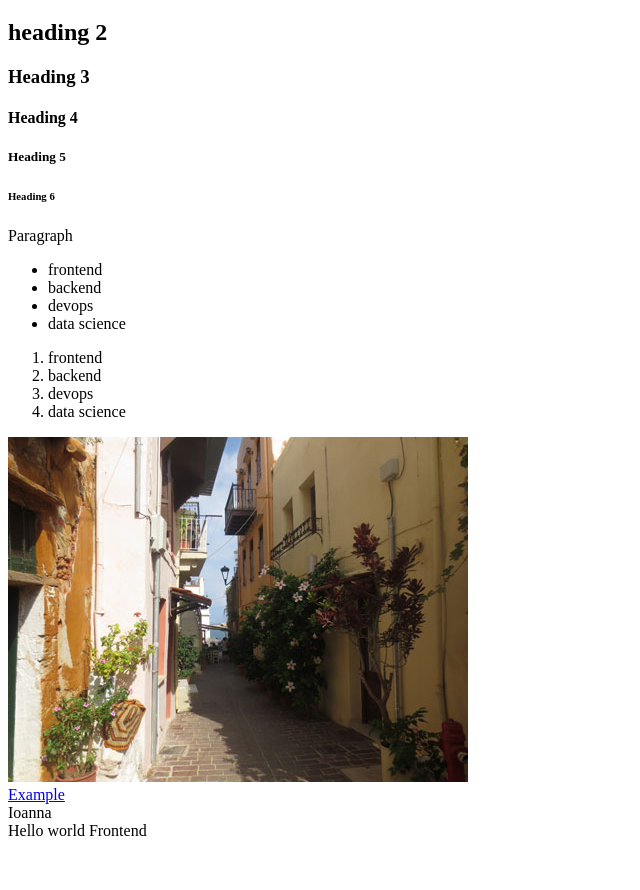
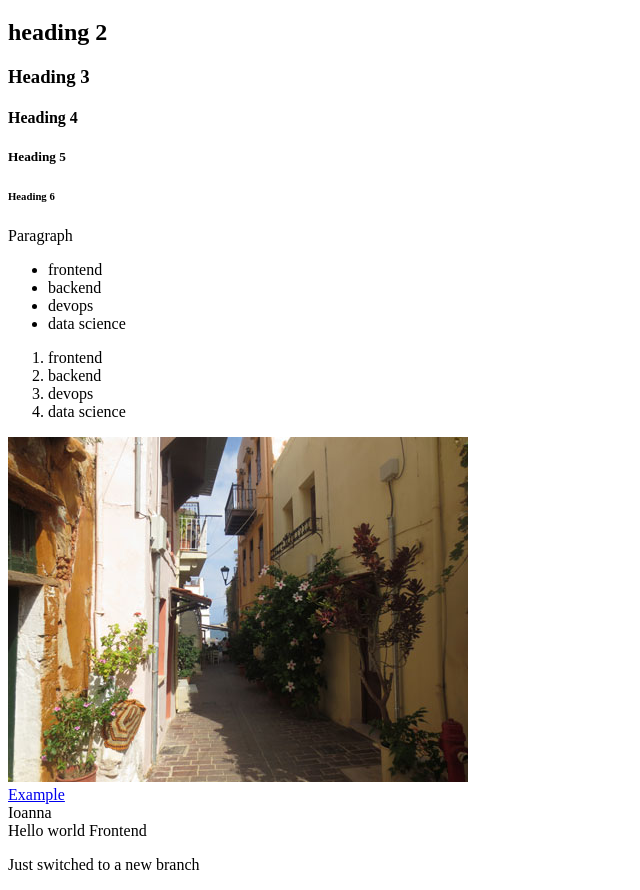
Before and after one commit to JoannaGabriilidou/frontend-techpro, a plain HTML site: page week1/index.html in a window 1280 px wide. Shown: the part 95-985 px from the top of the page, without its empty margins (0-640 px from the left). Before the commit the page ends 943 px from the top, so only its background shows below. Drawn offline with Linux system fonts and the light colour scheme.

Commit message:
modified file

```diff
--- a/week1/index.html
+++ b/week1/index.html
@@ -42,6 +42,7 @@
          </div>
          <span>Hello world</span>
          <span>Frontend</span>
+         <p>Just switched to a new branch</p>
 
     </body>
 </html>
```
